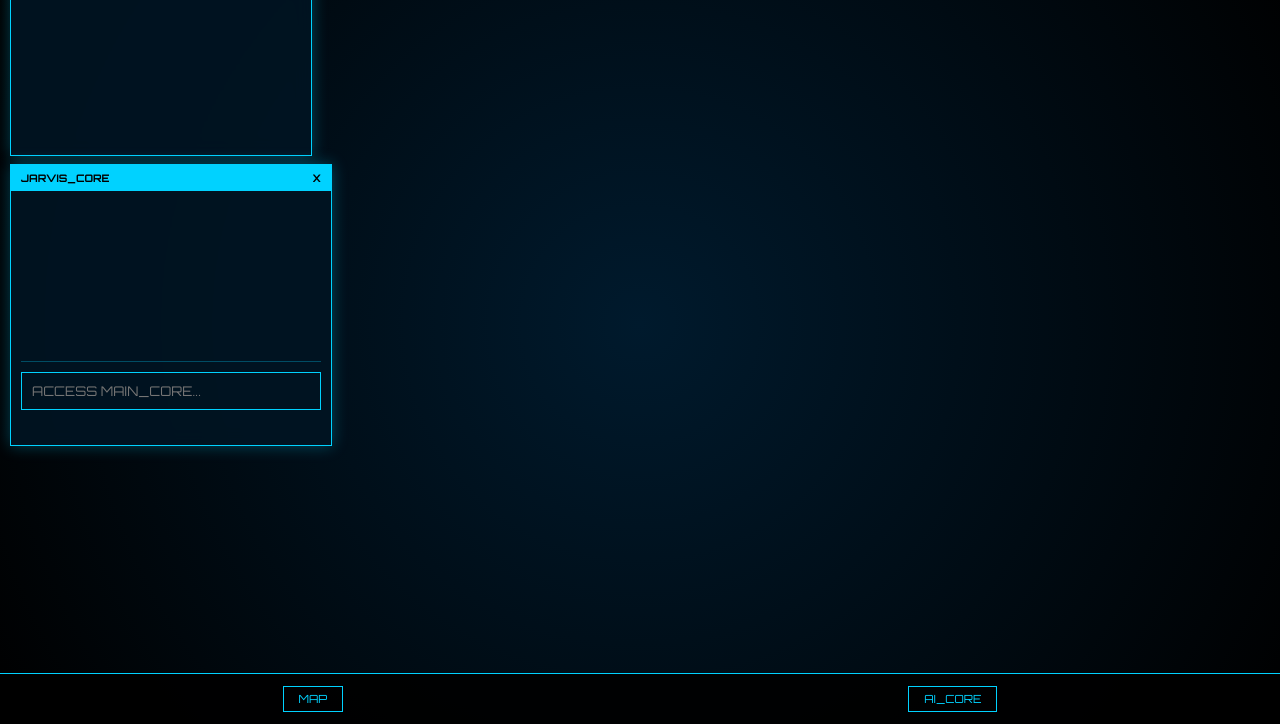
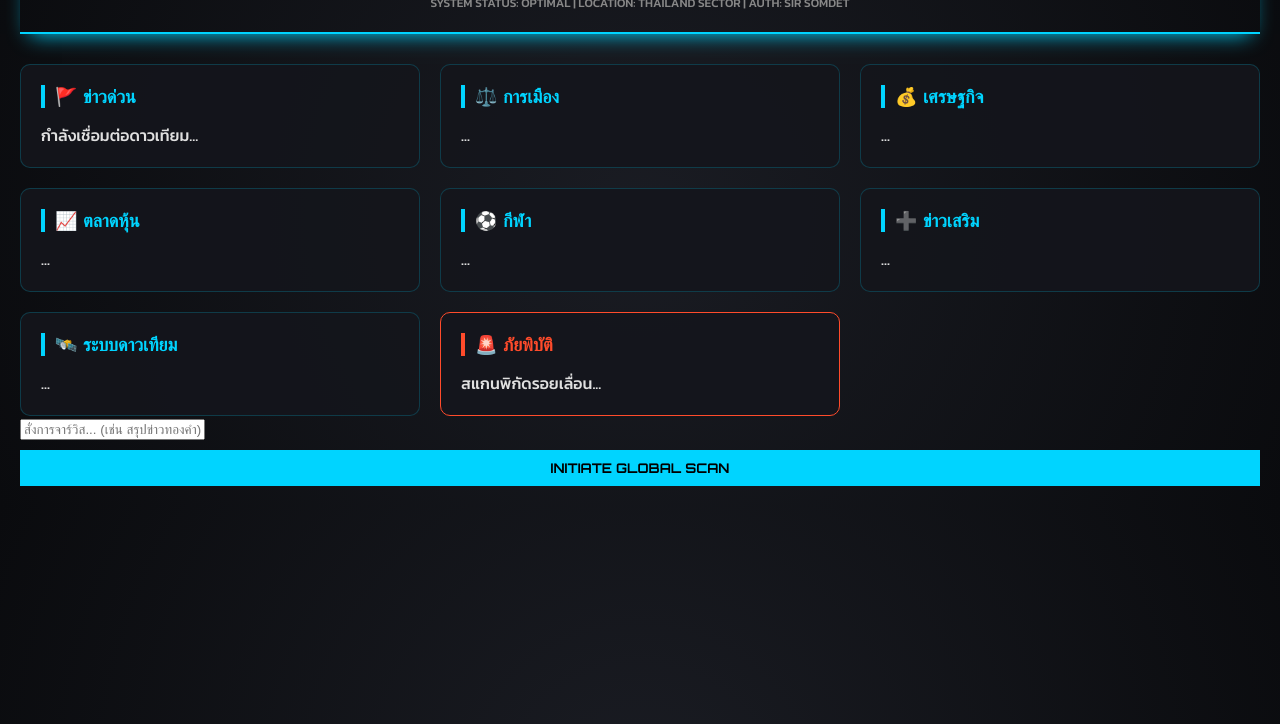
Before and after one commit to bestloveant001-beep/jarvis-web, a website: page index.html in a window 1280 px wide. Shown: the part 76-800 px from the top of the page. Drawn offline with nearby package versions, Linux system fonts and the light colour scheme.

Commit message:
index.html

```diff
--- a/index.html
+++ b/index.html
@@ -1,94 +1,147 @@
 <!DOCTYPE html>
-<html>
+<html lang="th">
 <head>
-    <title>[ MARK-V20 ] MULTI-WINDOW HUD</title>
-    <meta name="viewport" content="width=device-width, initial-scale=1, maximum-scale=1, user-scalable=no">
-    <link href="https://fonts.googleapis.com/css2?family=Orbitron:wght@400;700&display=swap" rel="stylesheet">
-    <link rel="stylesheet" href="https://unpkg.com/leaflet@1.9.4/dist/leaflet.css" />
+    <meta charset="UTF-8">
+    <meta name="viewport" content="width=device-width, initial-scale=1.0">
+    <title>JARVIS MARK-V20 | SIR SOMDET COMMAND CENTER</title>
+    <link href="https://fonts.googleapis.com/css2?family=Orbitron:wght@400;700&family=Kanit:wght@300;500&display=swap" rel="stylesheet">
     <style>
-        :root { --iron-cyan: #00d2ff; --iron-glow: rgba(0, 210, 255, 0.3); }
-        body { background: #000; color: var(--iron-cyan); font-family: 'Orbitron', sans-serif; margin: 0; height: 100vh; overflow: hidden; }
-        .desktop { position: relative; width: 100%; height: 100%; background: radial-gradient(circle, #001a2d 0%, #000 100%); }
-        .window { position: absolute; border: 1px solid var(--iron-cyan); background: rgba(0, 20, 35, 0.9); backdrop-filter: blur(10px); display: flex; flex-direction: column; min-width: 280px; box-shadow: 0 0 15px var(--iron-glow); z-index: 10; }
-        .window-header { background: var(--iron-cyan); color: #000; padding: 6px 10px; font-size: 0.65em; font-weight: bold; cursor: move; display: flex; justify-content: space-between; }
-        .window-content { padding: 10px; flex: 1; }
-        #win-map { top: 10px; left: 10px; width: 300px; height: 220px; }
-        #win-ai { top: 240px; left: 10px; width: 320px; height: 280px; }
-        #map { width: 100%; height: 100%; filter: hue-rotate(180deg) brightness(0.8); }
-        .chat-box { height: 160px; overflow-y: auto; font-size: 0.8em; margin-bottom: 10px; border-bottom: 1px solid var(--iron-glow); }
-        .u-msg { color: #fff; opacity: 0.5; margin-bottom: 5px; }
-        .j-msg { color: var(--iron-cyan); margin-bottom: 10px; font-weight: bold; }
-        .taskbar { position: fixed; bottom: 0; width: 100%; background: rgba(0,0,0,0.9); border-top: 1px solid var(--iron-cyan); display: flex; justify-content: space-around; padding: 12px 0; z-index: 1000; }
-        .btn { border: 1px solid var(--iron-cyan); padding: 5px 15px; font-size: 0.7em; cursor: pointer; }
-        input { width: 100%; background: none; border: 1px solid var(--iron-cyan); color: #fff; padding: 10px; font-family: 'Orbitron'; box-sizing: border-box; }
+        :root {
+            --primary-glow: #00d4ff;
+            --bg-dark: #0a0b0e;
+            --card-bg: rgba(20, 22, 28, 0.9);
+            --accent-red: #ff4b2b;
+        }
+
+        body {
+            background-color: var(--bg-dark);
+            color: #e0e0e0;
+            font-family: 'Kanit', sans-serif;
+            margin: 0;
+            padding: 20px;
+            background-image: radial-gradient(circle at center, #1a1c23 0%, #0a0b0e 100%);
+        }
+
+        .header {
+            text-align: center;
+            border-bottom: 2px solid var(--primary-glow);
+            padding-bottom: 20px;
+            margin-bottom: 30px;
+            box-shadow: 0 10px 20px -10px var(--primary-glow);
+        }
+
+        h1 {
+            font-family: 'Orbitron', sans-serif;
+            color: var(--primary-glow);
+            letter-spacing: 5px;
+            margin: 0;
+            text-transform: uppercase;
+        }
+
+        .status-bar {
+            font-size: 12px;
+            color: #888;
+            margin-top: 10px;
+        }
+
+        .grid-container {
+            display: grid;
+            grid-template-columns: repeat(auto-fit, minmax(300px, 1fr));
+            gap: 20px;
+            max-width: 1400px;
+            margin: 0 auto;
+        }
+
+        .card {
+            background: var(--card-bg);
+            border: 1px solid rgba(0, 212, 255, 0.2);
+            border-radius: 10px;
+            padding: 20px;
+            transition: 0.3s;
+            position: relative;
+            overflow: hidden;
+        }
+
+        .card:hover {
+            border-color: var(--primary-glow);
+            transform: translateY(-5px);
+            box-shadow: 0 0 15px rgba(0, 212, 255, 0.3);
+        }
+
+        .card h2 {
+            font-family: 'Orbitron', sans-serif;
+            font-size: 18px;
+            color: var(--primary-glow);
+            border-left: 4px solid var(--primary-glow);
+            padding-left: 10px;
+            margin-top: 0;
+        }
+
+        .card.disaster { border-color: var(--accent-red); }
+        .card.disaster h2 { color: var(--accent-red); border-left-color: var(--accent-red); }
+
+        .news-item {
+            font-size: 14px;
+            line-height: 1.6;
+            margin-bottom: 15px;
+            border-bottom: 1px solid #222;
+            padding-bottom: 10px;
+        }
+
+        .source-link {
+            color: #00d4ff;
+            text-decoration: none;
+            font-size: 11px;
+            opacity: 0.7;
+        }
+
+        .source-link:hover { opacity: 1; text-decoration: underline; }
+
+        .jarvis-input {
+            width: 100%;
+            padding: 15px;
+            background: #111;
+            border: 1px solid var(--primary-glow);
+            color: white;
+            border-radius: 5px;
+            font-family: 'Kanit', sans-serif;
+            margin-top: 30px;
+        }
+
+        .btn-scan {
+            background: var(--primary-glow);
+            color: black;
+            border: none;
+            padding: 10px 20px;
+            font-weight: bold;
+            cursor: pointer;
+            margin-top: 10px;
+            width: 100%;
+            font-family: 'Orbitron', sans-serif;
+        }
     </style>
 </head>
 <body>
 
-<div class="desktop">
-    <div class="window" id="win-map">
-        <div class="window-header" onmousedown="dragWin(this)"><span>SATELLITE_LINK</span><span onclick="toggle('win-map')">X</span></div>
-        <div class="window-content" style="padding:0;"><div id="map"></div></div>
-    </div>
-
-    <div class="window" id="win-ai">
-        <div class="window-header" onmousedown="dragWin(this)"><span>JARVIS_CORE</span><span onclick="toggle('win-ai')">X</span></div>
-        <div class="window-content">
-            <div id="chat-box" class="chat-box"></div>
-            <input type="text" id="cmd" placeholder="ACCESS MAIN_CORE..." onkeypress="if(event.key==='Enter') sendCommand()">
-        </div>
-    </div>
+<div class="header">
+    <h1>JARVIS MARK-V20</h1>
+    <div class="status-bar">SYSTEM STATUS: OPTIMAL | LOCATION: THAILAND SECTOR | AUTH: SIR SOMDET</div>
 </div>
 
-<div class="taskbar">
-    <div class="btn" onclick="toggle('win-map')">MAP</div>
-    <div class="btn" onclick="toggle('win-ai')">AI_CORE</div>
+<div class="grid-container">
+    <!-- ข่าว 6 หมวด + 2 ระบบพิเศษ -->
+    <div class="card"><h2>🚩 ข่าวด่วน</h2><div id="breaking">กำลังเชื่อมต่อดาวเทียม...</div></div>
+    <div class="card"><h2>⚖️ การเมือง</h2><div id="politics">...</div></div>
+    <div class="card"><h2>💰 เศรษฐกิจ</h2><div id="economy">...</div></div>
+    <div class="card"><h2>📈 ตลาดหุ้น</h2><div id="stocks">...</div></div>
+    <div class="card"><h2>⚽ กีฬา</h2><div id="sports">...</div></div>
+    <div class="card"><h2>➕ ข่าวเสริม</h2><div id="additional">...</div></div>
+    <div class="card"><h2>🛰️ ระบบดาวเทียม</h2><div id="satellite">...</div></div>
+    <div class="card disaster"><h2>🚨 ภัยพิบัติ</h2><div id="disaster">สแกนพิกัดรอยเลื่อน...</div></div>
 </div>
 
-<script src="https://unpkg.com/leaflet@1.9.4/dist/leaflet.js"></script>
-<!-- 🟢 เชื่อมต่อไฟล์สมองกลแยกส่วน -->
-<script src="ai-core.js"></script>
+<input type="text" class="jarvis_input" placeholder="สั่งการจาร์วิส... (เช่น สรุปข่าวทองคำ)">
+<button class="btn-scan">INITIATE GLOBAL SCAN</button>
 
-<script>
-    let map;
-    function toggle(id) {
-        const el = document.getElementById(id);
-        el.style.display = el.style.display === 'none' ? 'flex' : 'none';
-    }
-
-    async function sendCommand() {
-        const input = document.getElementById('cmd');
-        const box = document.getElementById('chat-box');
-        const msg = input.value;
-        if(!msg) return;
-
-        box.innerHTML += `<div class="u-msg">>> ${msg}</div>`;
-        input.value = "";
-        box.scrollTop = box.scrollHeight;
-
-        // 🧠 เรียกใช้ฟังก์ชันจากไฟล์ ai-core.js
-        const reply = await askJarvis(msg);
-
-        box.innerHTML += `<div class="j-msg">JARVIS: ${reply}</div>`;
-        box.scrollTop = box.scrollHeight;
-        jarvisSpeak(reply);
-    }
-
-    function dragWin(header) {
-        let win = header.parentElement;
-        header.onmousedown = (e) => {
-            let x = e.clientX - win.offsetLeft, y = e.clientY - win.offsetTop;
-            document.onmousemove = (e) => { win.style.left = (e.clientX-x)+'px'; win.style.top = (e.clientY-y)+'px'; };
-            document.onmouseup = () => document.onmousemove = null;
-        };
-    }
-
-    window.onload = () => {
-        navigator.geolocation.getCurrentPosition(p => {
-            map = L.map('map', {zoomControl:false}).setView([p.coords.latitude, p.coords.longitude], 15);
-            L.tileLayer('https://server.arcgisonline.com/ArcGIS/rest/services/World_Imagery/MapServer/tile/{z}/{y}/{x}').addTo(map);
-        });
-    };
-</script>
 </body>
 </html>
```
